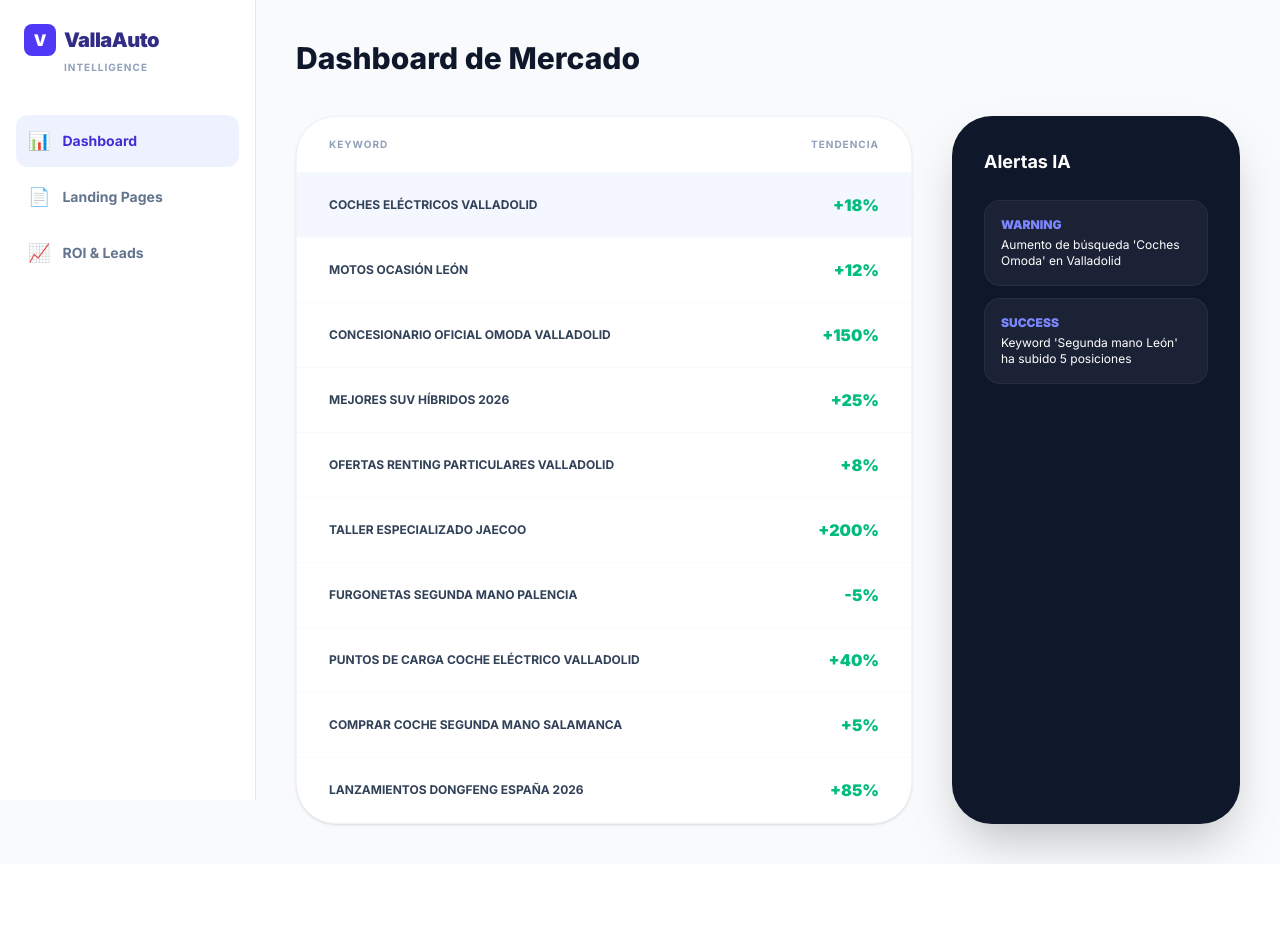
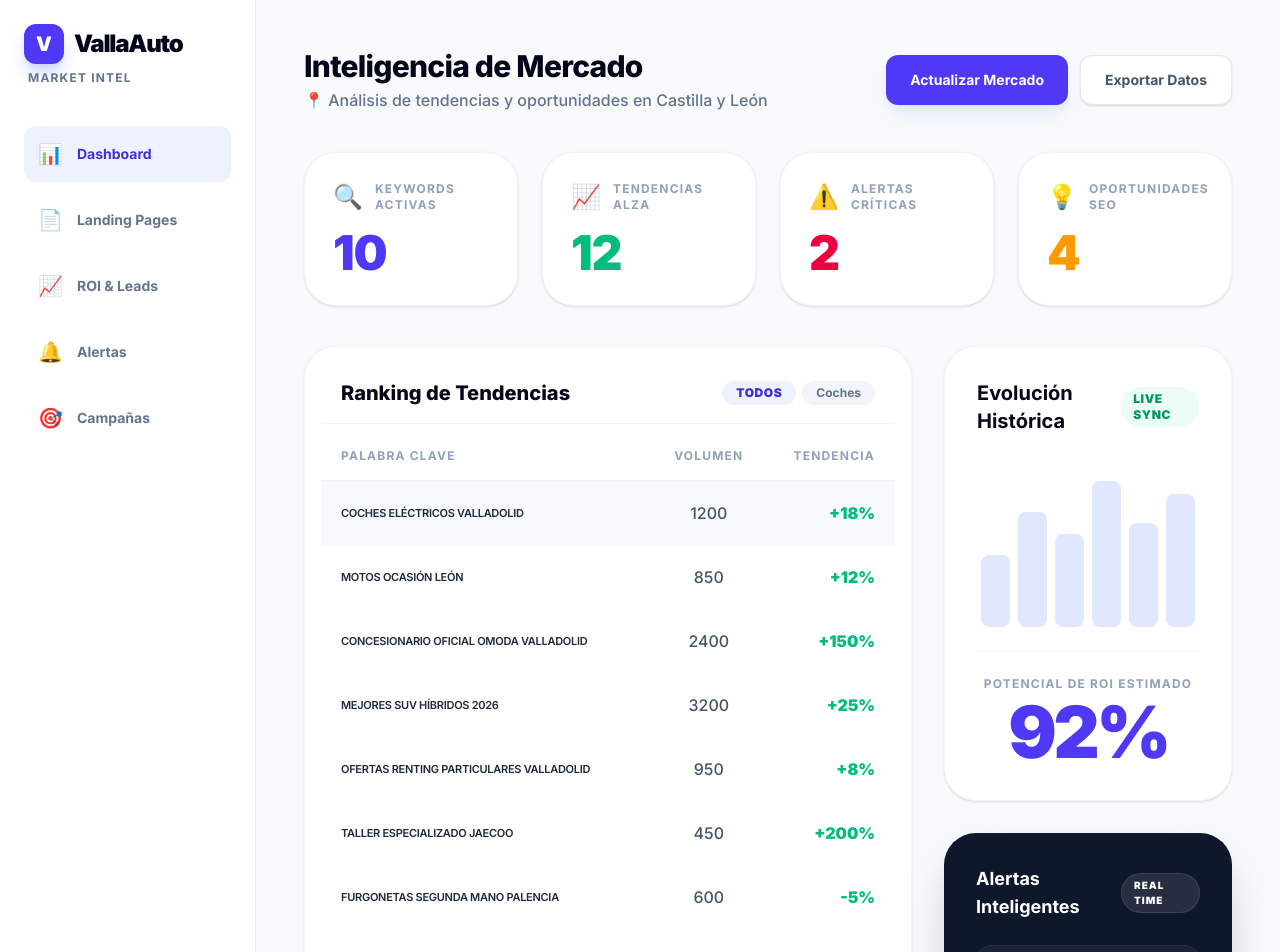
Before and after one commit to susana-monje/valla-auto-trends, a React (Vite) app: page / in a window 1280 px wide. Shown: the top 952 px of the page. Before the commit the page ends 864 px from the top, so only its background shows below. Built offline with nearby package versions, Linux system fonts and the light colour scheme.

Commit message:
Update App.tsx

```diff
--- a/src/App.tsx
+++ b/src/App.tsx
@@ -1,172 +1,217 @@
 import React, { useState, useEffect } from 'react';
-import { Keyword, Alert } from './types';
+import { Keyword, Alert, TrendData, ContentSuggestion } from './types';
 
-// Definimos interfaces locales para las nuevas secciones
-interface Landing { id: string; url: string; visits: number; conversion: string; status: string; }
-interface RoiData { total_investment: number; estimated_revenue: number; roi_percentage: number; monthly_leads: any[]; }
+// Interfaces locales para los tipos de datos adicionales de la Sidebar y Tarjetas
+interface SidebarItem {
+  id: string;
+  label: string;
+  icon: string;
+}
+
+interface MetricCard {
+  label: string;
+  value: string;
+  icon: string;
+  color: string;
+}
 
 function App() {
   const [keywords, setKeywords] = useState<Keyword[]>([]);
-  const [landings, setLandings] = useState<Landing[]>([]);
-  const [roi, setRoi] = useState<RoiData | null>(null);
   const [alerts, setAlerts] = useState<Alert[]>([]);
+  const [loading, setLoading] = useState(true);
   const [selectedKeyword, setSelectedKeyword] = useState<Keyword | null>(null);
-  const [loading, setLoading] = useState(true);
-  const [activeTab, setActiveTab] = useState<'Dashboard' | 'Landings' | 'ROI' | 'Alertas'>('Dashboard');
+
+  // Datos para la Sidebar (Barra Lateral)
+  const sidebarItems: SidebarItem[] = [
+    { id: 'Dashboard', label: 'Dashboard', icon: '📊' },
+    { id: 'LandingPages', label: 'Landing Pages', icon: '📄' },
+    { id: 'ROI Leads', label: 'ROI & Leads', icon: '📈' },
+    { id: 'Alertas', label: 'Alertas', icon: '🔔' },
+    { id: 'Campaas', label: 'Campañas', icon: '🎯' },
+  ];
+
+  // Datos para las Tarjetas de Métricas Superiores
+  const metricCards: MetricCard[] = [
+    { label: 'KEYWORDS ACTIVAS', value: '10', icon: '🔍', color: 'text-indigo-600' },
+    { label: 'TENDENCIAS ALZA', value: '12', icon: '📈', color: 'text-emerald-500' },
+    { label: 'ALERTAS CRÍTICAS', value: '2', icon: '⚠️', color: 'text-rose-600' },
+    { label: 'OPORTUNIDADES SEO', value: '4', icon: '💡', color: 'text-amber-500' },
+  ];
 
   const fetchData = async () => {
     setLoading(true);
     try {
-      // Carga paralela de todos los archivos
-      const [kwRes, lanRes, roiRes, altRes] = await Promise.all([
-        fetch('/metadata.json'),
-        fetch('/landings.json'),
-        fetch('/roi.json'),
-        fetch('/alerts.json')
-      ]);
-
-      const kwData = await kwRes.json();
-      setKeywords(kwData);
-      if (kwData.length > 0) setSelectedKeyword(kwData[0]);
-
-      setLandings(await lanRes.json());
-      setRoi(await roiRes.json());
-      setAlerts(await altRes.json());
+      const response = await fetch('/metadata.json');
+      if (!response.ok) throw new Error('Error al cargar datos');
+      const data = await response.json();
+      setKeywords(data);
+      if (data.length > 0) setSelectedKeyword(data[0]);
     } catch (error) {
-      console.error("Usando datos de respaldo...");
-      // Backup por si fallan los JSON
-      setKeywords([{ id: '1', name: 'coches eléctricos valladolid', volume: 1200, difficulty: 45, trend: '+18%', category: 'coches', location: 'Valladolid', type: 'transaccional', potential: 92 }]);
+      // DATOS DE RESPALDO (Esto asegura que la interfaz se vea con datos)
+      const backup: Keyword[] = [
+        { id: '1', name: 'coches eléctricos valladolid', volume: 1200, difficulty: 45, trend: '+18%', category: 'eléctricos', location: 'Valladolid', type: 'transaccional', potential: 92 },
+        { id: '2', name: 'motos ocasión león', volume: 850, difficulty: 30, trend: '+12%', category: 'motos', location: 'León', type: 'comercial', potential: 75 },
+        { id: '3', name: 'concesionario oficial omoda valladolid', volume: 2400, difficulty: 25, trend: '+150%', category: 'marcas', location: 'Valladolid', type: 'navegacional', potential: 95 },
+        { id: '4', name: 'mejores suv híbridos 2026', volume: 3200, difficulty: 55, trend: '+25%', category: 'híbridos', location: 'Castilla y León', type: 'informacional', potential: 88 }
+      ];
+      setKeywords(backup);
+      if (backup.length > 0) setSelectedKeyword(backup[0]);
     } finally {
       setLoading(false);
     }
   };
 
-  useEffect(() => { fetchData(); }, []);
+  useEffect(() => {
+    fetchData();
+    setAlerts([
+      { id: '1', type: 'warning', message: 'Subida de interés en OMODA Valladolid', date: 'Hoy' }
+    ]);
+  }, []);
 
-  if (loading) return <div className="flex h-screen items-center justify-center font-bold text-indigo-600 animate-pulse">Sincronizando VallaAuto Intelligence...</div>;
+  if (loading) return (
+    <div className="flex items-center justify-center h-screen bg-slate-50">
+      <div className="text-xl font-semibold text-indigo-700 animate-pulse">Cargando Panel de Inteligencia VallaAuto Trends...</div>
+    </div>
+  );
 
   return (
-    <div className="flex min-h-screen bg-[#F8FAFC] font-sans text-slate-900">
-      {/* SIDEBAR */}
-      <aside className="w-64 bg-white border-r border-slate-200 hidden lg:flex flex-col sticky top-0 h-screen">
-        <div className="p-6">
-          <div className="flex items-center gap-2 mb-1">
-            <div className="w-8 h-8 bg-indigo-600 rounded-lg flex items-center justify-center text-white font-black">V</div>
-            <h1 className="text-xl font-black text-indigo-900 tracking-tight">VallaAuto</h1>
+    <div className="flex min-h-screen bg-slate-50 font-sans">
+
+      {/* SIDEBAR (Barra Lateral Izquierda) */}
+      <aside className="w-64 bg-white border-r border-slate-200 p-6 flex flex-col hidden md:flex">
+        <div className="mb-10">
+          <div className="flex items-center gap-2.5">
+            <div className="bg-indigo-600 text-white font-black text-xl rounded-xl w-10 h-10 flex items-center justify-center shadow-lg shadow-indigo-200">V</div>
+            <h1 className="text-2xl font-black text-slate-950 tracking-tighter">VallaAuto</h1>
           </div>
-          <p className="text-[10px] text-slate-400 font-bold tracking-widest uppercase ml-10">Intelligence</p>
+          <p className="text-xs text-slate-500 font-bold uppercase tracking-widest mt-1.5 ml-1">Market Intel</p>
         </div>
-
-        <nav className="flex-1 px-4 space-y-1 mt-4">
-          {[
-            { id: 'Dashboard', icon: '📊', label: 'Dashboard' },
-            { id: 'Landings', icon: '📄', label: 'Landing Pages' },
-            { id: 'ROI', icon: '📈', label: 'ROI & Leads' }
-          ].map((item) => (
+        <nav className="flex-1 space-y-2.5">
+          {sidebarItems.map(item => (
             <div
               key={item.id}
-              onClick={() => setActiveTab(item.id as any)}
-              className={`flex items-center gap-3 p-3 rounded-xl font-bold text-sm cursor-pointer transition-all ${activeTab === item.id ? 'bg-indigo-50 text-indigo-700' : 'text-slate-500 hover:bg-slate-50'}`}
+              className={`flex items-center gap-3.5 p-3.5 rounded-xl font-bold text-sm cursor-pointer transition-colors ${item.id === 'Dashboard' ? 'bg-indigo-50 text-indigo-700' : 'text-slate-500 hover:bg-slate-50 hover:text-slate-900'}`}
             >
-              <span className="text-lg">{item.icon}</span> {item.label}
+              <span className="text-xl">{item.icon}</span> {item.label}
             </div>
           ))}
         </nav>
+        <div className="mt-auto border border-indigo-100 bg-indigo-50 rounded-2xl p-5 text-indigo-900 shadow-inner">
+          <div className="flex gap-2 items-center mb-1.5">
+            <div className="bg-emerald-500 w-2.5 h-2.5 rounded-full animate-pulse"></div>
+            <span className="text-xs font-black uppercase text-emerald-600">Sistema Live</span>
+          </div>
+          <p className="text-sm font-bold">Valladolid & CyL</p>
+          <p className="text-xs font-medium opacity-80 mt-1">Inteligencia SEO local en tiempo real</p>
+        </div>
       </aside>
 
-      <main className="flex-1 p-4 lg:p-10">
+      {/* CONTENIDO PRINCIPAL (Main Content) */}
+      <main className="flex-1 p-8 md:p-12">
+        <header className="flex flex-col md:flex-row md:items-center md:justify-between gap-4 mb-10">
+          <div>
+            <h2 className="text-3xl font-extrabold text-slate-950 tracking-tight">Inteligencia de Mercado</h2>
+            <p className="text-slate-500 font-medium mt-1">📍 Análisis de tendencias y oportunidades en Castilla y León</p>
+          </div>
+          <div className="flex gap-3">
+            <button className="bg-indigo-600 text-white font-bold text-sm rounded-xl px-6 py-3.5 shadow-lg shadow-indigo-100 hover:bg-indigo-700 transition-colors">Actualizar Mercado</button>
+            <button className="bg-white border border-slate-200 text-slate-600 font-bold text-sm rounded-xl px-6 py-3.5 shadow-sm hover:bg-slate-50 transition-colors">Exportar Datos</button>
+          </div>
+        </header>
 
-        {/* VISTA DASHBOARD (TU VISTA ACTUAL) */}
-        {activeTab === 'Dashboard' && (
-          <div className="animate-in fade-in duration-500">
-            <header className="mb-10 text-3xl font-extrabold text-slate-900">Dashboard de Mercado</header>
-            <div className="grid grid-cols-1 lg:grid-cols-3 gap-10">
-              <div className="lg:col-span-2 space-y-8">
-                <div className="bg-white rounded-[2.5rem] shadow-sm border border-slate-100 overflow-hidden">
+        {/* TARJETAS DE MÉTRICAS (METRICS CARDS) */}
+        <section className="grid grid-cols-1 sm:grid-cols-2 lg:grid-cols-4 gap-6 mb-10">
+          {metricCards.map((card, index) => (
+            <div key={index} className="bg-white p-7 rounded-[32px] border border-slate-100 shadow-sm transition-shadow hover:shadow-md">
+              <div className="flex items-center gap-3 mb-4">
+                <span className="text-2xl">{card.icon}</span>
+                <p className="text-xs font-bold text-slate-400 uppercase tracking-widest">{card.label}</p>
+              </div>
+              <p className={`text-5xl font-black ${card.color} tracking-tight`}>{card.value}</p>
+            </div>
+          ))}
+        </section>
+
+        <div className="grid grid-cols-1 lg:grid-cols-3 gap-8">
+          {/* TABLA DE TENDENCIAS (TRENDS TABLE) */}
+          <section className="lg:col-span-2 space-y-6">
+            <div className="bg-white rounded-[32px] border border-slate-100 shadow-sm p-4">
+              <div className="px-5 py-4 flex items-center justify-between border-b border-slate-100 mb-2">
+                <h3 className="text-xl font-extrabold text-slate-950">Ranking de Tendencias</h3>
+                <div className="flex gap-1.5">
+                  <span className="bg-indigo-50 text-indigo-700 px-3.5 py-1 rounded-full text-xs font-black uppercase tracking-wider">Todos</span>
+                  <span className="bg-slate-100 text-slate-500 px-3.5 py-1 rounded-full text-xs font-bold hover:bg-slate-200 cursor-pointer transition-colors">Coches</span>
+                </div>
+              </div>
               <table className="w-full text-left">
-                    <thead className="text-[10px] text-slate-400 font-bold uppercase tracking-widest border-b border-slate-50">
-                      <tr><th className="px-8 py-5">Keyword</th><th className="px-8 py-5 text-right">Tendencia</th></tr>
+                <thead className="text-xs text-slate-400 font-bold uppercase tracking-widest border-b border-slate-100">
+                  <tr>
+                    <th className="px-5 py-4">Palabra Clave</th>
+                    <th className="px-5 py-4 text-center">Volumen</th>
+                    <th className="px-5 py-4 text-right">Tendencia</th>
+                  </tr>
                 </thead>
                 <tbody>
                   {keywords.map((kw) => (
-                        <tr key={kw.id} onClick={() => setSelectedKeyword(kw)} className={`cursor-pointer border-b border-slate-50 hover:bg-indigo-50/30 ${selectedKeyword?.id === kw.id ? 'bg-indigo-50/60' : ''}`}>
-                          <td className="px-8 py-5 font-bold text-slate-700 text-xs uppercase">{kw.name}</td>
-                          <td className="px-8 py-5 text-right font-black text-emerald-500">{kw.trend}</td>
+                    <tr
+                      key={kw.id}
+                      onClick={() => setSelectedKeyword(kw)}
+                      className={`cursor-pointer transition-colors hover:bg-slate-50 ${selectedKeyword?.id === kw.id ? 'bg-indigo-50/50' : ''}`}
+                    >
+                      <td className="px-5 py-5 font-semibold text-slate-800 uppercase text-[11px] tracking-tight">{kw.name}</td>
+                      <td className="px-5 py-5 text-center text-slate-600 font-medium">{kw.volume}</td>
+                      <td className="px-5 py-5 text-right font-black text-emerald-500">{kw.trend}</td>
                     </tr>
                   ))}
                 </tbody>
               </table>
             </div>
+          </section>
+
+          {/* EVOLUCIÓN HISTÓRICA & ALERTAS (EVOLUTION & ALERTS) */}
+          <section className="space-y-8">
+            {selectedKeyword && (
+              <div className="bg-white p-8 rounded-[32px] border border-slate-100 shadow-sm">
+                <div className="flex items-center justify-between mb-8">
+                  <h3 className="text-xl font-bold text-slate-950">Evolución Histórica</h3>
+                  <span className="bg-emerald-50 text-emerald-600 px-3 py-1 rounded-full text-xs font-black uppercase tracking-wider">Live Sync</span>
                 </div>
-              <div className="bg-slate-900 p-8 rounded-[2.5rem] text-white shadow-2xl">
-                <h3 className="font-bold text-lg mb-6">Alertas IA</h3>
-                {alerts.map(a => (
-                  <div key={a.id} className="bg-white/5 p-4 rounded-2xl mb-3 border border-white/5 text-xs">
-                    <p className="text-indigo-400 font-black mb-1">{a.type.toUpperCase()}</p>
-                    <p>{a.message}</p>
+                <div className="space-y-6">
+                  {/* Gráfico de barras estilizado */}
+                  <div className="flex items-end justify-between h-40 gap-2 px-1">
+                    {[45, 72, 58, 91, 65, 83].map((height, i) => (
+                      <div key={i} className="flex-1 bg-indigo-100 rounded-lg relative group transition-all duration-300" style={{ height: `${height}%` }}>
+                        <div className="absolute top-0 inset-x-0 bg-indigo-600 rounded-t-lg transition-all duration-300 opacity-0 group-hover:opacity-100 group-hover:height-full"></div>
+                        <div className="absolute -top-10 left-1/2 -translate-x-1/2 bg-slate-900 text-white text-[10px] font-black px-2.5 py-1.5 rounded-lg opacity-0 group-hover:opacity-100 whitespace-nowrap shadow-lg">
+                          {height}% ROI
+                        </div>
                       </div>
                     ))}
+                  </div>
+                  <div className="pt-6 border-t border-slate-100 flex flex-col items-center">
+                    <p className="text-xs font-bold text-slate-400 uppercase tracking-widest">Potencial de ROI Estimado</p>
+                    <p className="text-7xl font-black text-indigo-600 tracking-tighter mt-1">{selectedKeyword.potential}%</p>
                   </div>
                 </div>
               </div>
             )}
 
-        {/* VISTA LANDING PAGES */}
-        {activeTab === 'Landings' && (
-          <div className="animate-in slide-in-from-bottom-4 duration-500">
-            <header className="mb-10 text-3xl font-extrabold text-slate-900">Rendimiento de Landings</header>
-            <div className="bg-white rounded-[2.5rem] shadow-sm border border-slate-100 overflow-hidden">
-              <table className="w-full text-left">
-                <thead className="bg-slate-50 border-b border-slate-100 text-[10px] font-bold text-slate-400 uppercase tracking-widest">
-                  <tr><th className="px-8 py-5">URL de Campaña</th><th className="px-8 py-5 text-center">Visitas</th><th className="px-8 py-5 text-center">Conv.</th><th className="px-8 py-5 text-right">Estado</th></tr>
-                </thead>
-                <tbody>
-                  {landings.map(l => (
-                    <tr key={l.id} className="border-b border-slate-50 last:border-0">
-                      <td className="px-8 py-5 font-bold text-indigo-600 text-sm">{l.url}</td>
-                      <td className="px-8 py-5 text-center font-bold">{l.visits}</td>
-                      <td className="px-8 py-5 text-center text-emerald-600 font-black">{l.conversion}</td>
-                      <td className="px-8 py-5 text-right"><span className="bg-slate-100 px-3 py-1 rounded-full text-[10px] font-bold uppercase">{l.status}</span></td>
-                    </tr>
-                  ))}
-                </tbody>
-              </table>
+            <div className="bg-slate-900 p-8 rounded-[32px] shadow-2xl text-white">
+              <div className="flex items-center justify-between mb-6">
+                <h3 className="text-lg font-bold">Alertas Inteligentes</h3>
+                <span className="bg-white/10 text-[10px] font-black px-3 py-1 rounded-full uppercase tracking-widest border border-white/10">Real Time</span>
               </div>
-          </div>
-        )}
-
-        {/* VISTA ROI & LEADS */}
-        {activeTab === 'ROI' && roi && (
-          <div className="animate-in slide-in-from-bottom-4 duration-500">
-            <header className="mb-10 text-3xl font-extrabold text-slate-900">Análisis de ROI</header>
-            <div className="grid grid-cols-1 md:grid-cols-3 gap-8 mb-10">
-              <div className="bg-white p-8 rounded-[2.5rem] border border-slate-100 shadow-sm">
-                <p className="text-[10px] font-bold text-slate-400 uppercase mb-2">Inversión Total</p>
-                <p className="text-4xl font-black text-slate-800">{roi.total_investment}€</p>
-              </div>
-              <div className="bg-indigo-600 p-8 rounded-[2.5rem] shadow-xl text-white">
-                <p className="text-[10px] font-bold opacity-70 uppercase mb-2">Ingreso Estimado</p>
-                <p className="text-4xl font-black">{roi.estimated_revenue}€</p>
-              </div>
-              <div className="bg-white p-8 rounded-[2.5rem] border border-slate-100 shadow-sm">
-                <p className="text-[10px] font-bold text-slate-400 uppercase mb-2">Porcentaje ROI</p>
-                <p className="text-4xl font-black text-emerald-600">+{roi.roi_percentage}%</p>
-              </div>
-            </div>
-            <div className="bg-white p-10 rounded-[2.5rem] border border-slate-100 shadow-sm">
-                <h3 className="font-bold text-xl mb-8">Captación de Leads Mensual</h3>
-                <div className="flex items-end justify-between h-48 gap-4 px-10">
-                    {roi.monthly_leads.map((m, i) => (
-                        <div key={i} className="flex-1 flex flex-col items-center">
-                            <div className="w-full bg-indigo-500 rounded-2xl transition-all hover:bg-indigo-700" style={{ height: `${m.leads * 2}px` }}></div>
-                            <span className="mt-4 font-bold text-slate-400 text-xs uppercase">{m.month}</span>
-                            <span className="font-black text-slate-800 text-sm">{m.leads}</span>
+              <div className="space-y-4">
+                {alerts.map(a => (
+                  <div key={a.id} className="p-4 bg-white/5 border border-white/5 rounded-2xl">
+                    <p className="text-sm font-semibold">{a.message}</p>
+                    <p className="text-[10px] text-slate-500 font-bold uppercase mt-1.5">{a.date}</p>
                   </div>
                 ))}
               </div>
             </div>
+          </section>
         </div>
-        )}
       </main>
     </div>
   );
```
Lines whose indentation alone changed are shown as unchanged.
